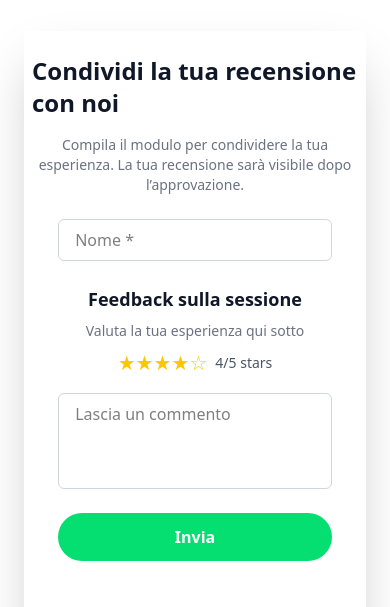
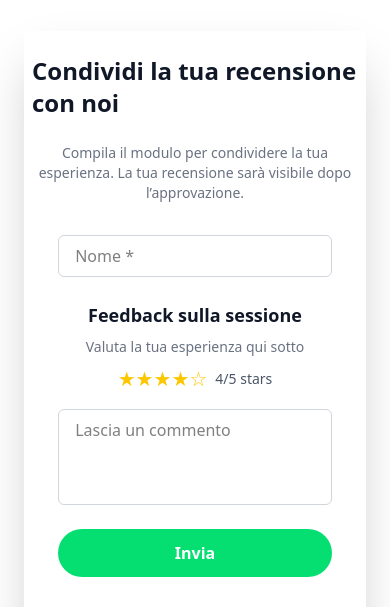
Before and after one commit to shanjid5566/unosicurezza, a website built with Vite: page index.html in a window 390 px wide. Shown: the part 3200-3807 px from the top of the page. Built offline with nearby package versions, Linux system fonts and the light colour scheme.

Commit message:
some error fixed

```diff
--- a/index.html
+++ b/index.html
@@ -911,7 +911,7 @@
               >
                 Condividi la tua recensione con noi
               </h2>
-              <p class="text-sm text-gray-500 mb-6">
+              <p class="text-sm text-gray-500 mb-6 p-2 lg:p-0">
                 Compila il modulo per condividere la tua esperienza. La tua
                 recensione sarà visibile dopo l’approvazione.
               </p>
```
